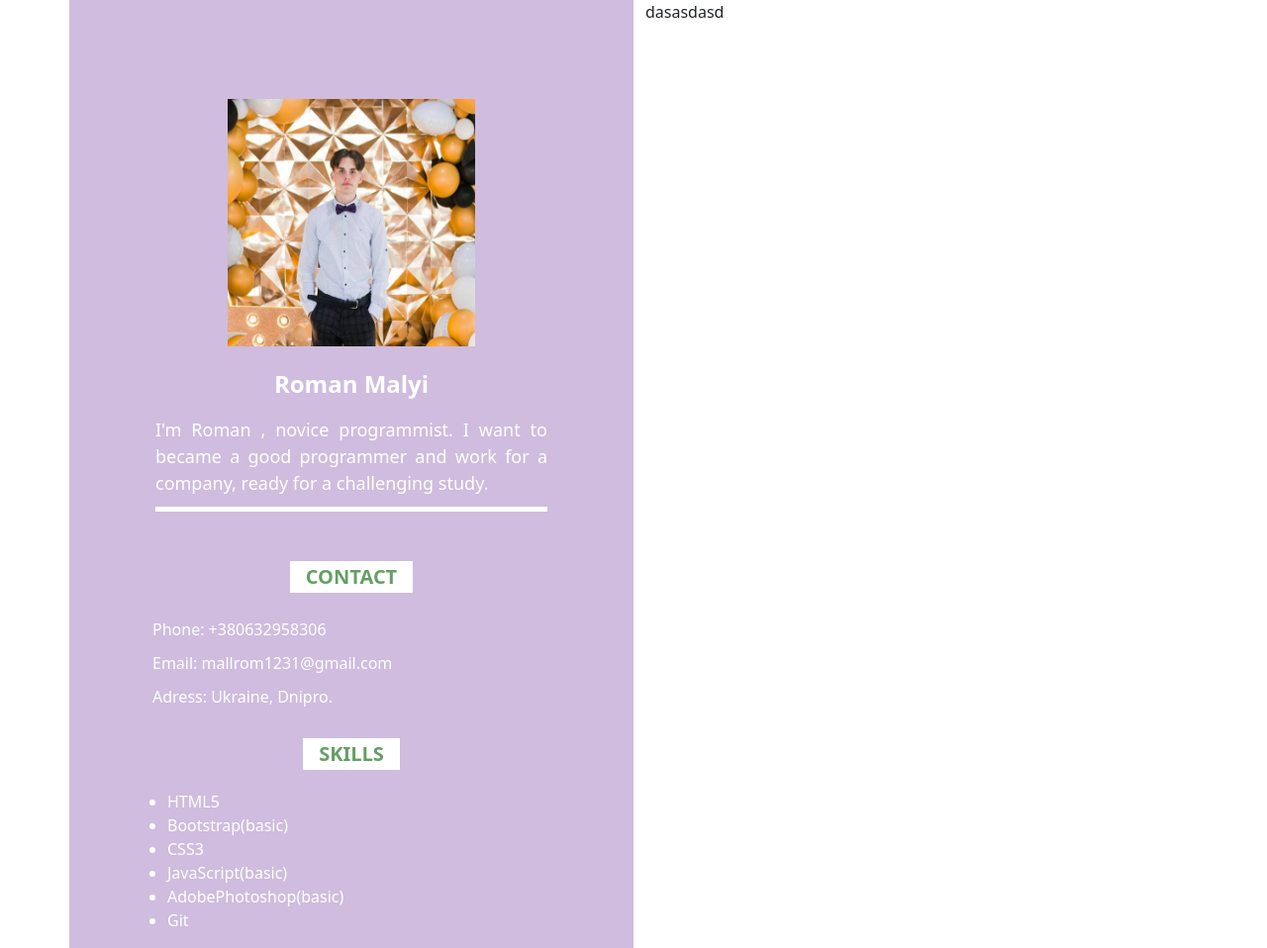
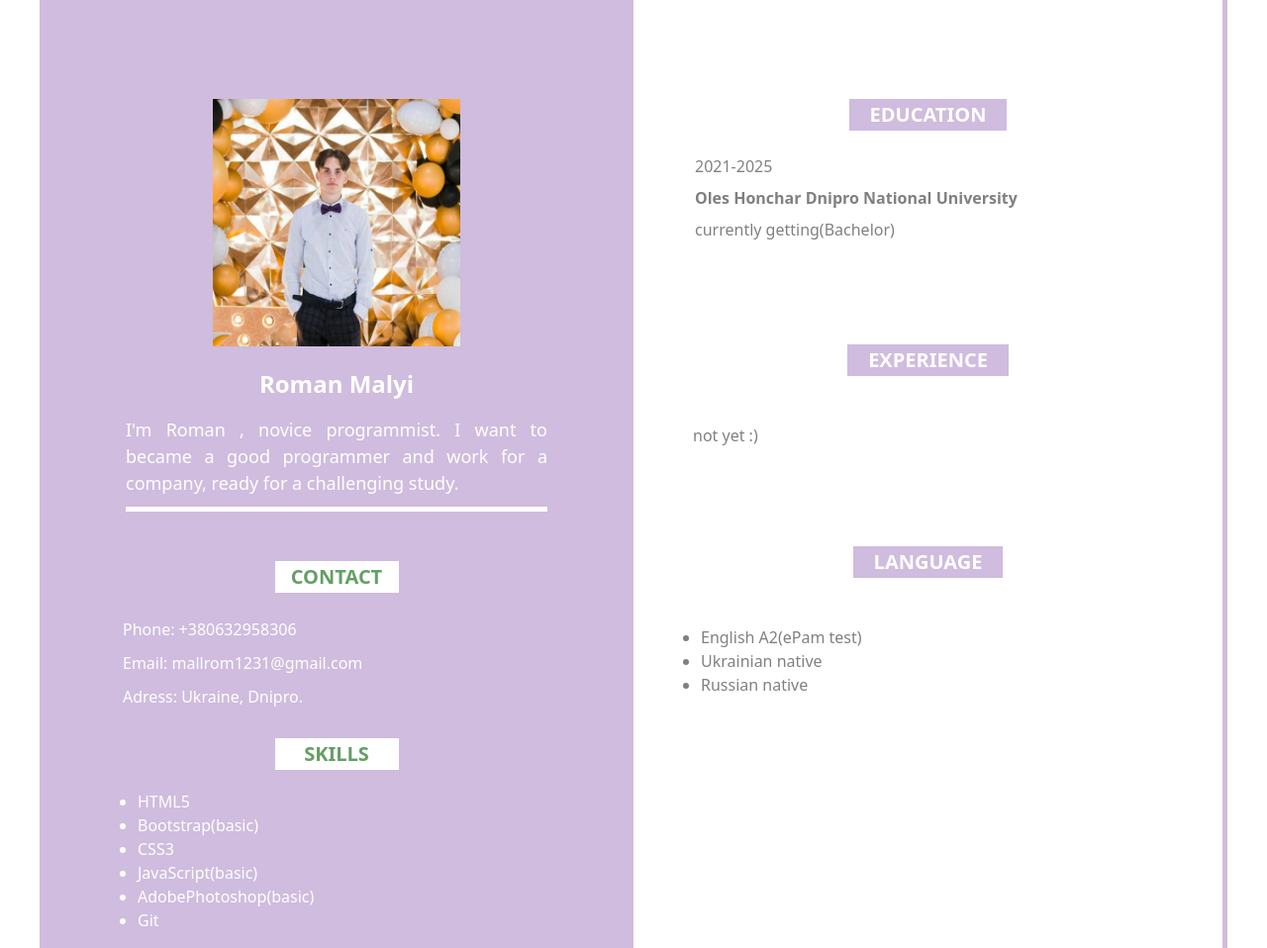
Before and after one commit to Roman15122022/rsschool-cv, a plain HTML site: page index.html in a window 1280 px wide. Shown: the whole page at 99% size. Drawn offline with nearby package versions, Linux system fonts and the light colour scheme.

Commit message:
feat: update html and css files

```diff
--- a/index.html
+++ b/index.html
@@ -27,6 +27,7 @@
             <div class="title">
                 <div class="subtitle__contact">skills</div>
             </div>
+            <div class="ul">
                 <ul>
                     <li>HTML5</li>
                     <li>Bootstrap(basic)</li>
@@ -36,7 +37,31 @@
                     <li>Git</li>
                 </ul>
             </div>
-        <div class="col-6">dasasdasd</div>
+        </div>
+        <div class="col-6 br">
+            <div class="mt"></div>
+            <div class="title__r">
+                <div class="subtitle__r">education</div>
+            </div>
+            <div class="univers">2021-2025 <br>
+                <b>Oles Honchar Dnipro National University</b><br> сurrently getting(Bachelor)</div>
+                <div class="mt"></div>
+                <div class="title__r">
+                    <div class="subtitle__r">experience</div>
+                </div>
+                <div class="gray mt-5 ms-5">not yet :)</div>
+                <div class="mt"></div>
+                <div class="title__r">
+                    <div class="subtitle__r">language</div>
+                </div>
+                <div class="ul_2 mt-5 ms-4">
+                    <ul>
+                        <li>English A2(ePam test)</li>
+                        <li>Ukrainian native</li>
+                        <li>Russian native</li>
+                    </ul>
+                 </div>
+        </div>
     </div>
 
 </div>
--- a/style.css
+++ b/style.css
@@ -17,7 +17,7 @@ h1,h2,h3,h4,h5,h6{
 /* CONTAINER */
 .container{
     width: 100%;
-    max-width: 1230px;
+    max-width: 1200px !important;
     margin: 0 auto;
     padding: 0 15px;
 }
@@ -70,7 +70,9 @@ h1,h2,h3,h4,h5,h6{
     font-size: 20px;
     border: 1px solid #fff;
     background-color: #fff;
-    padding: 0 15px 0 15px;
+    width: 125px;
+    height: 30px;
+    padding-bottom: 30px;
 }
 .contacts{
     color: white;
@@ -81,8 +83,44 @@ h1,h2,h3,h4,h5,h6{
 .contacts__div{
     padding-top: 10px;
 }
-ul{
+.ul{
     margin-top: 20px!important;
     margin-left: 55px;
     color: white;
 }
+
+/*col2*/
+.title__r{
+    text-align: center;
+}
+.subtitle__r{
+    text-transform: uppercase;
+    margin: 0 auto;
+    display: inline-block;
+    color: white;
+    font-weight: 600;
+    font-size: 20px;
+    border: 1px solid #cfbcde;
+    background-color:#cfbcde;
+    height: 30px;
+    padding: 0 20px 30px 20px;
+}
+.mt{
+    margin-top: 100px;
+}
+.univers{
+    margin-top: 20px;
+    margin-left: 50px;
+    color: gray;
+    text-align: left;
+    line-height: 2;
+}
+.ul_2{
+    color: gray;
+}
+.gray{
+    color: gray;
+}
+.br{
+    border-right: 5px solid #cfbcde !important;
+}
```
Lines whose indentation alone changed are shown as unchanged.
